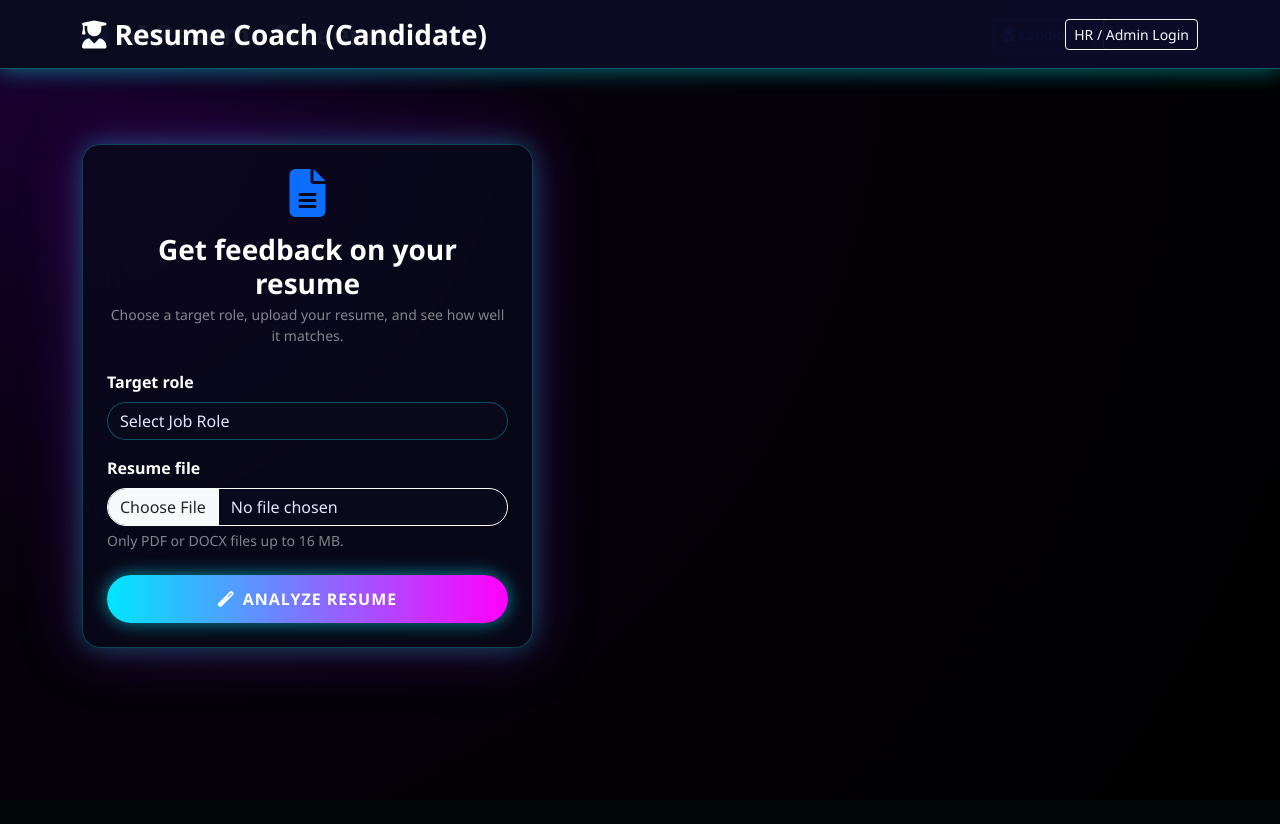
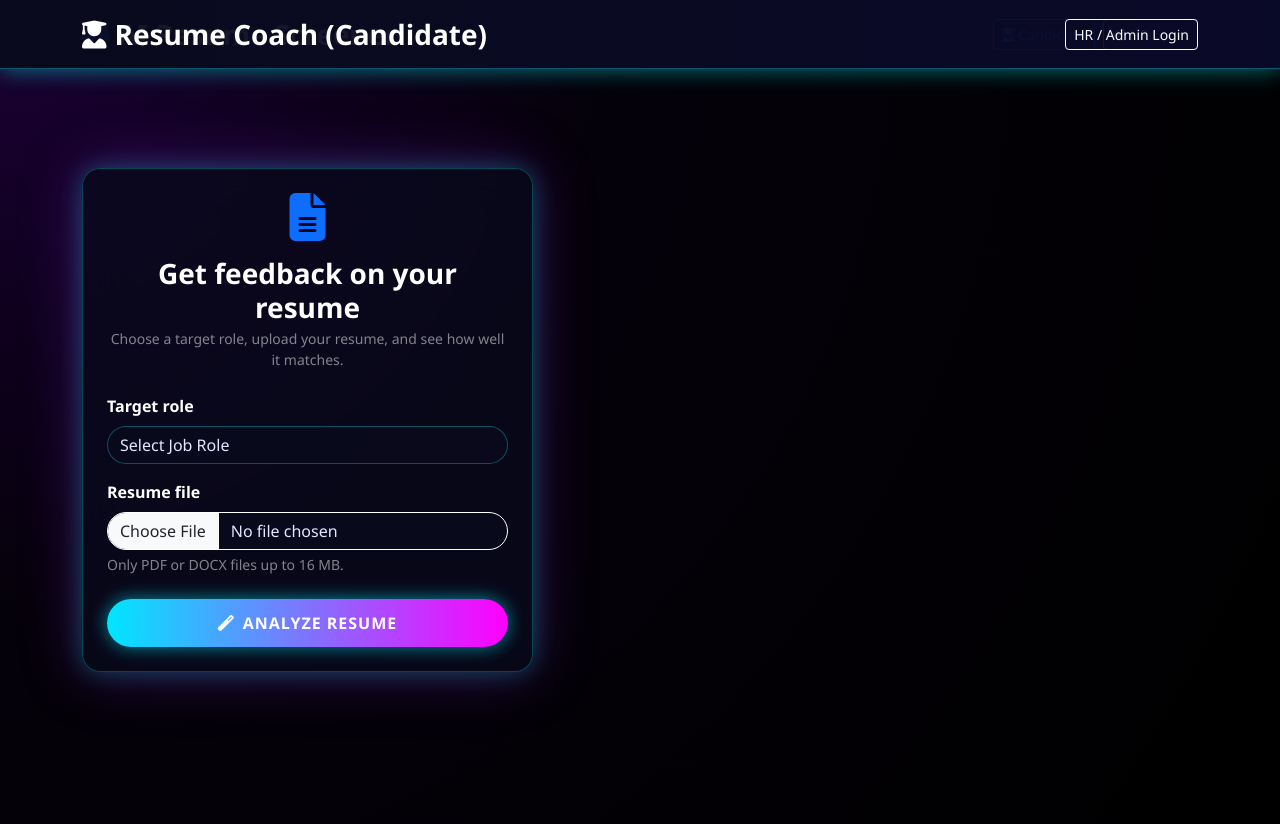
Before and after one commit to Navadeep-28/resume-screener-3d, a Flask app: page /candidate in a window 1280 px wide. Before the commit the page ends 680 px from the top, so only its background shows below. Run offline with Flask 3, Linux system fonts and the light colour scheme; parts of the project's set-up code (start-up, migrations or seed data) failed here and were passed over; some libraries are stand-ins or nearby versions.

Commit message:
Update base.html

```diff
--- a/templates/base.html
+++ b/templates/base.html
@@ -18,7 +18,7 @@
     {% block extra_css %}{% endblock %}
 </head>
 <body class="bg-dark text-white">
-    <!-- Fixed navbar with 3D branding -->
+    <!-- Fixed navbar with branding -->
     <nav class="navbar navbar-expand-lg fixed-top navbar-dark bg-dark border-bottom border-primary">
         <div class="container">
             <a class="navbar-brand fw-bold fs-3" href="{{ url_for('index') }}">
@@ -48,9 +48,9 @@
     </nav>
 
     <!-- Main content with top padding for fixed navbar -->
-    <div class="pt-5">
+    <main class="pt-5 mt-4">
         {% block content %}{% endblock %}
-    </div>
+    </main>
 
     <!-- Bootstrap JS bundle -->
     <script src="https://cdn.jsdelivr.net/npm/bootstrap@5.3.3/dist/js/bootstrap.bundle.min.js"></script>
@@ -60,7 +60,7 @@
             integrity="sha512-pvF8Ww1+RZFwVnqGcm87G1xv8TlnKqSZ0XvP2qoXyujWHz5T4XxR0y1Qb4+JrQozkG6lJ5aPXlOPAW5vfeL4WQ=="
             crossorigin="anonymous" referrerpolicy="no-referrer"></script>
 
-    <!-- App logic (page-specific) -->
+    <!-- Page-specific JS (e.g., app.js) -->
     {% block extra_js %}{% endblock %}
 </body>
 </html>
```
